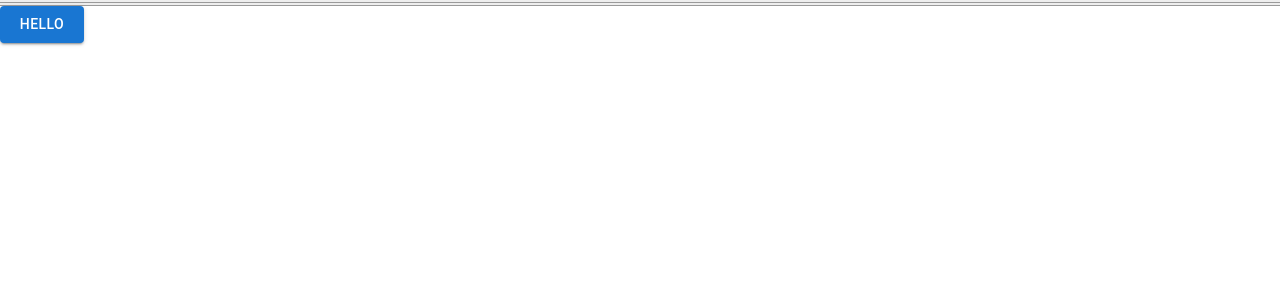
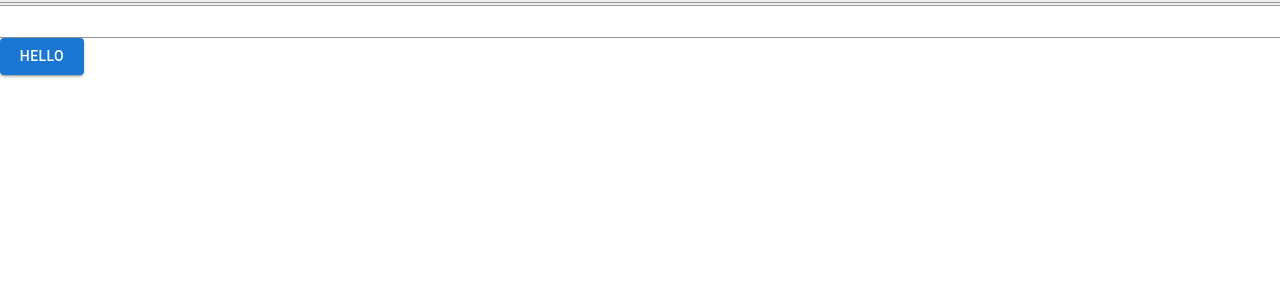
Before and after one commit to timdecillis/swolemate, a React (Create React App) app in the folder client/: page / in a window 1280 px wide. Shown: the top 300 px of the page. Built offline with nearby package versions, Linux system fonts and the light colour scheme.

Commit message:
added mui Input

```diff
--- a/client/src/App.tsx
+++ b/client/src/App.tsx
@@ -8,7 +8,7 @@ import TemplateEditor from "./App/TemplateEditor";
 import { getSignedIn, getUser } from "./App/userSlice";
 import { getLoading, getNewTemplateOpen } from "./App/Templates/templatesSlice";
 import { useCustomDispatch } from "./Utilities/handlers";
-import { Button } from "@mui/material";
+import { Button, Input } from "@mui/material";
 
 function App() {
   const loading = useSelector(getLoading);
@@ -44,6 +44,7 @@ function App() {
             <SignIn />
           )} */}
         </div>
+        <Input/>
         <Button variant="contained">Hello</Button>
       </div>
     </div>
```
